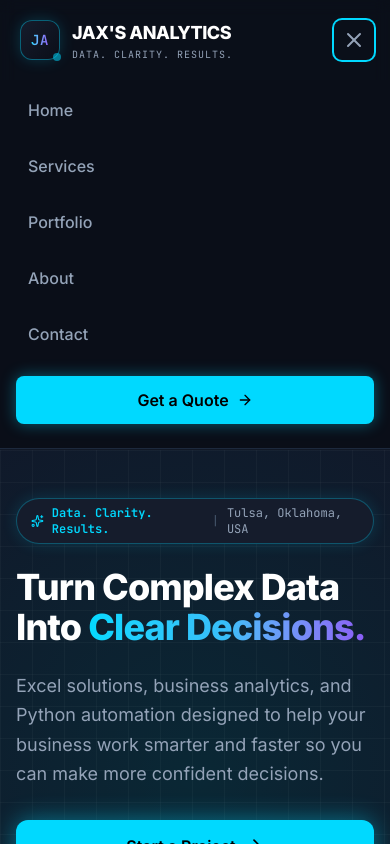
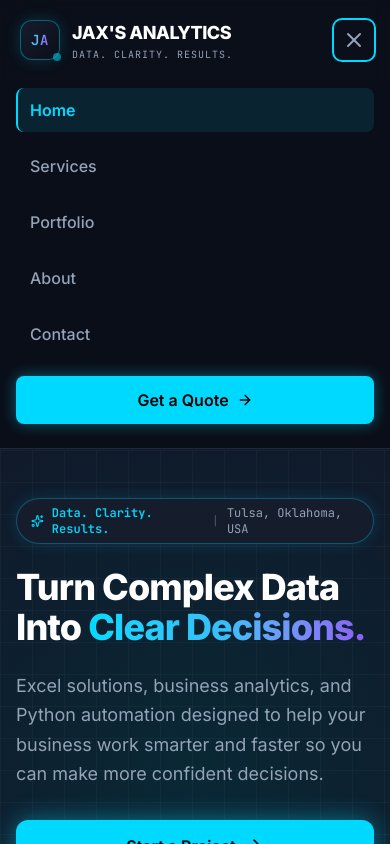
Before and after one commit to JaxmaN03/jax-analytics, a React (Vite) app: page / in a window 390 px wide. Both pictures are taken after a click on the button "Toggle navigation menu". Shown: the top 844 px of the page. Built offline with nearby package versions, Linux system fonts and the light colour scheme.

Commit message:
Highlight the current page in mobile navigation

```diff
--- a/src/components/Navbar.jsx
+++ b/src/components/Navbar.jsx
@@ -116,7 +116,7 @@ export default function Navbar({ onSelectService, currentPage }) {
               href={link.href}
                 aria-current={currentPage === link.id ? 'page' : undefined}
               onClick={(e) => handleLinkClick(e, link.href)}
-              className="block px-3 py-2.5 rounded-lg text-base font-medium text-[#94A3B8] hover:text-white hover:bg-[#151C2C] transition-colors"
+              className={`block px-3 py-2.5 rounded-lg text-base transition-colors border-l-2 ${currentPage === link.id ? 'font-semibold text-[#00D9FF] bg-[#00D9FF]/10 border-[#00D9FF]' : 'font-medium text-[#94A3B8] border-transparent hover:text-white hover:bg-[#151C2C]'}`}
             >
               {link.name}
             </a>
```
